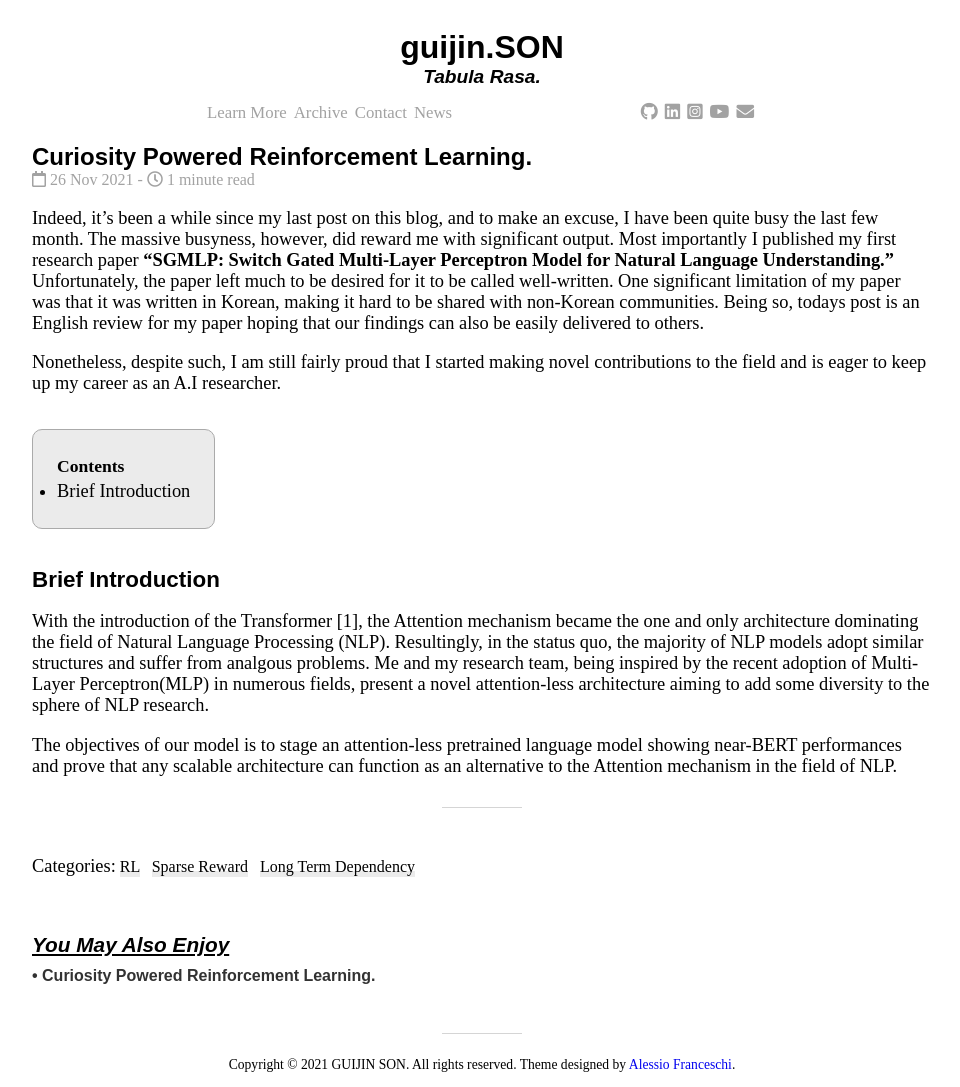
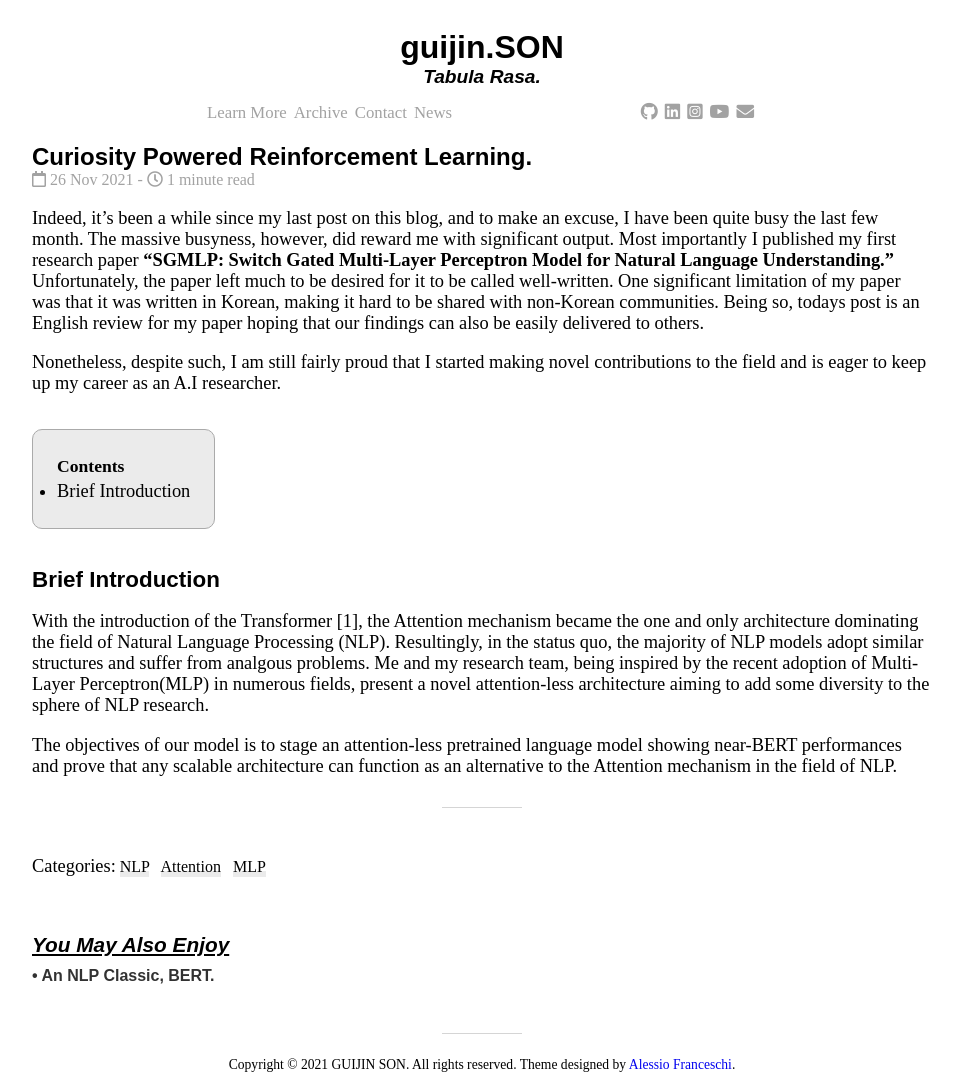
Before and after one commit to guijinSON/guijinSON.github.io, a Jekyll site: the page built from _posts/2021-11-26-SGMLP: Switch Gated Multi-Layer Perceptron Model for Natural Language Understanding.md, in a window 1280 px wide. Shown: the whole page, without its empty margins (158-1118 px from the left). Built offline with Jekyll 4.4.1, drawn with Linux system fonts in a browser that asks for light colours; nearby versions of some CDN libraries; comment, search, counter and statistics services are not loaded.

Commit message:
Update 2021-11-26-SGMLP: Switch Gated Multi-Layer Perceptron Model for Natural Language Understanding.md

```diff
--- a/_posts/2021-11-26-SGMLP: Switch Gated Multi-Layer Perceptron Model for Natural Language Understanding.md
+++ b/_posts/2021-11-26-SGMLP: Switch Gated Multi-Layer Perceptron Model for Natural Language Understanding.md
@@ -1,9 +1,9 @@
 ---
 title: Curiosity Powered Reinforcement Learning.
 layout: post
-categories: [RL,Sparse Reward,Long Term Dependency]
+categories: [NLP, Attention, MLP]
 image: assets/img/An Intrinsic Motivation for Reinforcement Learning/cover.png
-description: "Curiosity Powered Reinforcement Learning."
+description: "SGMLP"
 ---
 
 Indeed, it's been a while since my last post on this blog, and to make an excuse, I have been quite busy the last few month.
```
